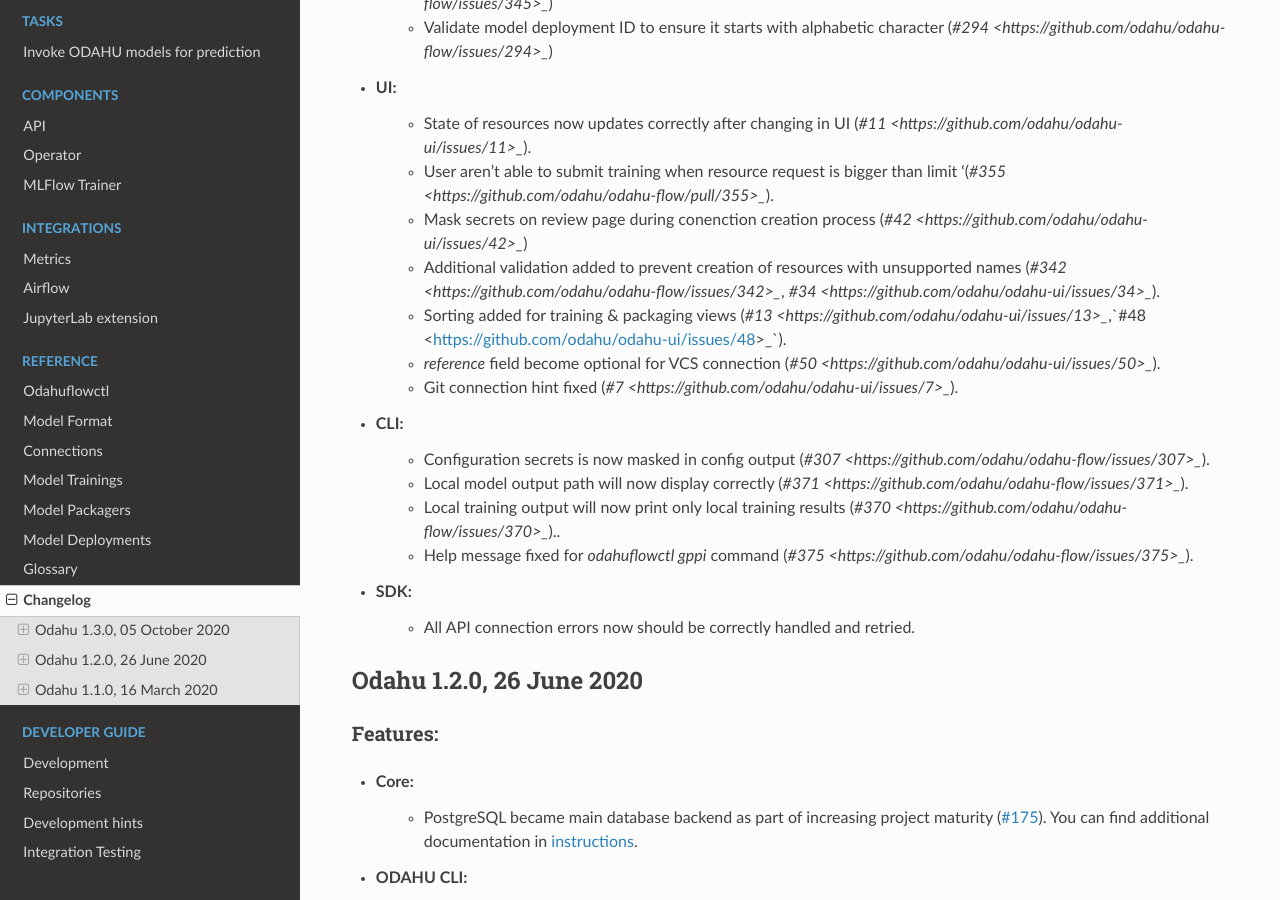
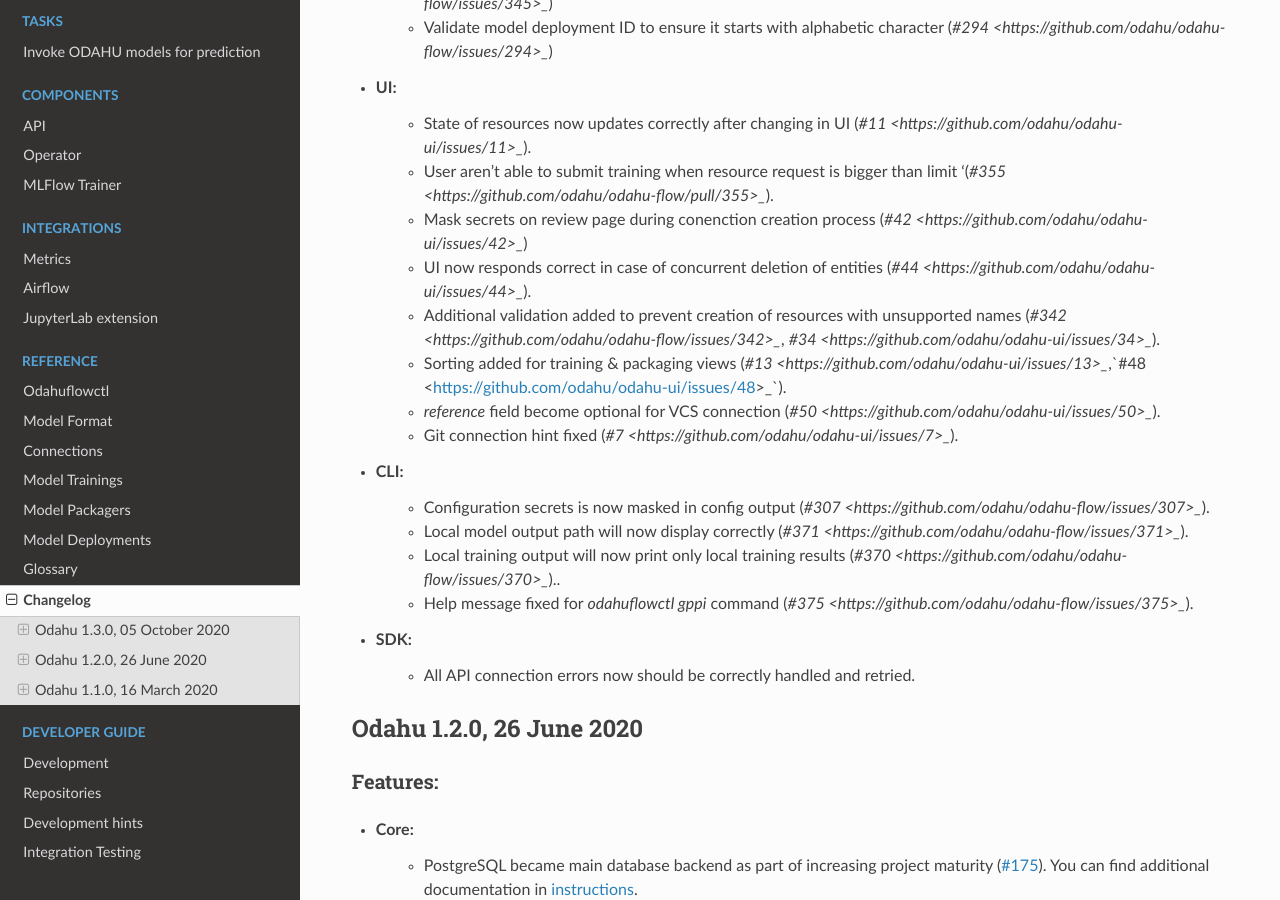
Before and after one commit to odahu/odahu-docs, a Sphinx documentation site: the page built from source/ref_changelog.rst, in a window 1280 px wide and 900 px high, scrolled down 866 px. Built offline with Sphinx 7.4.7 and the Read the Docs theme 2.0.0, drawn with Linux system fonts in a browser that asks for light colours; formulas are drawn with MathJax 3.

Commit message:
add odahu-ui#44

```diff
--- a/source/ref_changelog.rst
+++ b/source/ref_changelog.rst
@@ -34,6 +34,7 @@
     * State of resources now updates correctly after changing in UI (`#11 <https://github.com/odahu/odahu-ui/issues/11>_`).
     * User aren't able to submit training when resource request is bigger than limit '(`#355 <https://github.com/odahu/odahu-flow/pull/355>_`).
     * Mask secrets on review page during conenction creation process (`#42 <https://github.com/odahu/odahu-ui/issues/42>_`)
+    * UI now responds correct in case of concurrent deletion of entities (`#44 <https://github.com/odahu/odahu-ui/issues/44>_`).
     * Additional validation added to prevent creation of resources with unsupported names (`#342 <https://github.com/odahu/odahu-flow/issues/342>_`, `#34 <https://github.com/odahu/odahu-ui/issues/34>_`).
     * Sorting added for training & packaging views (`#13 <https://github.com/odahu/odahu-ui/issues/13>_`,`#48 <https://github.com/odahu/odahu-ui/issues/48>_`).
     * `reference` field become optional for VCS connection (`#50 <https://github.com/odahu/odahu-ui/issues/50>_`).
```
